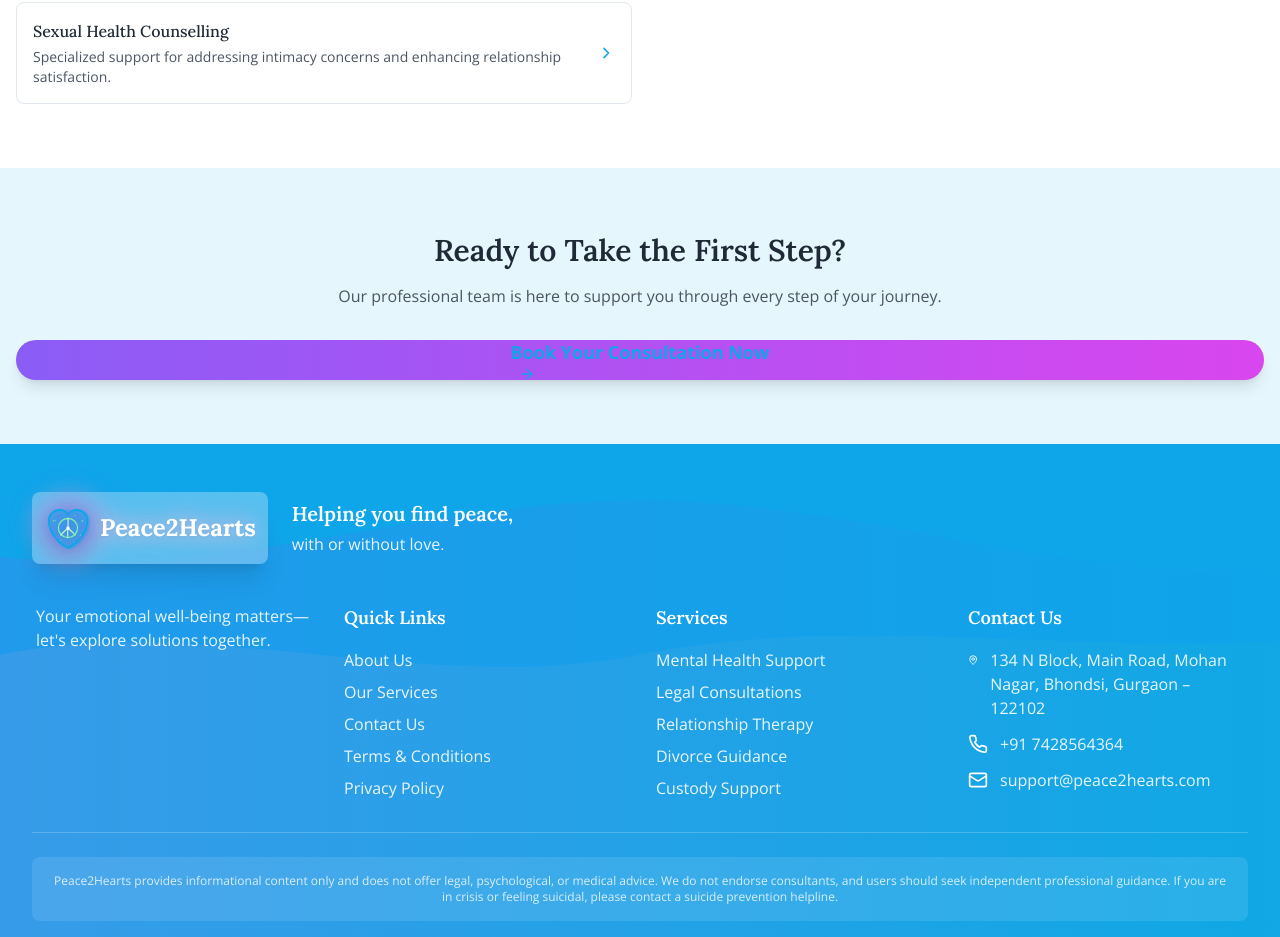
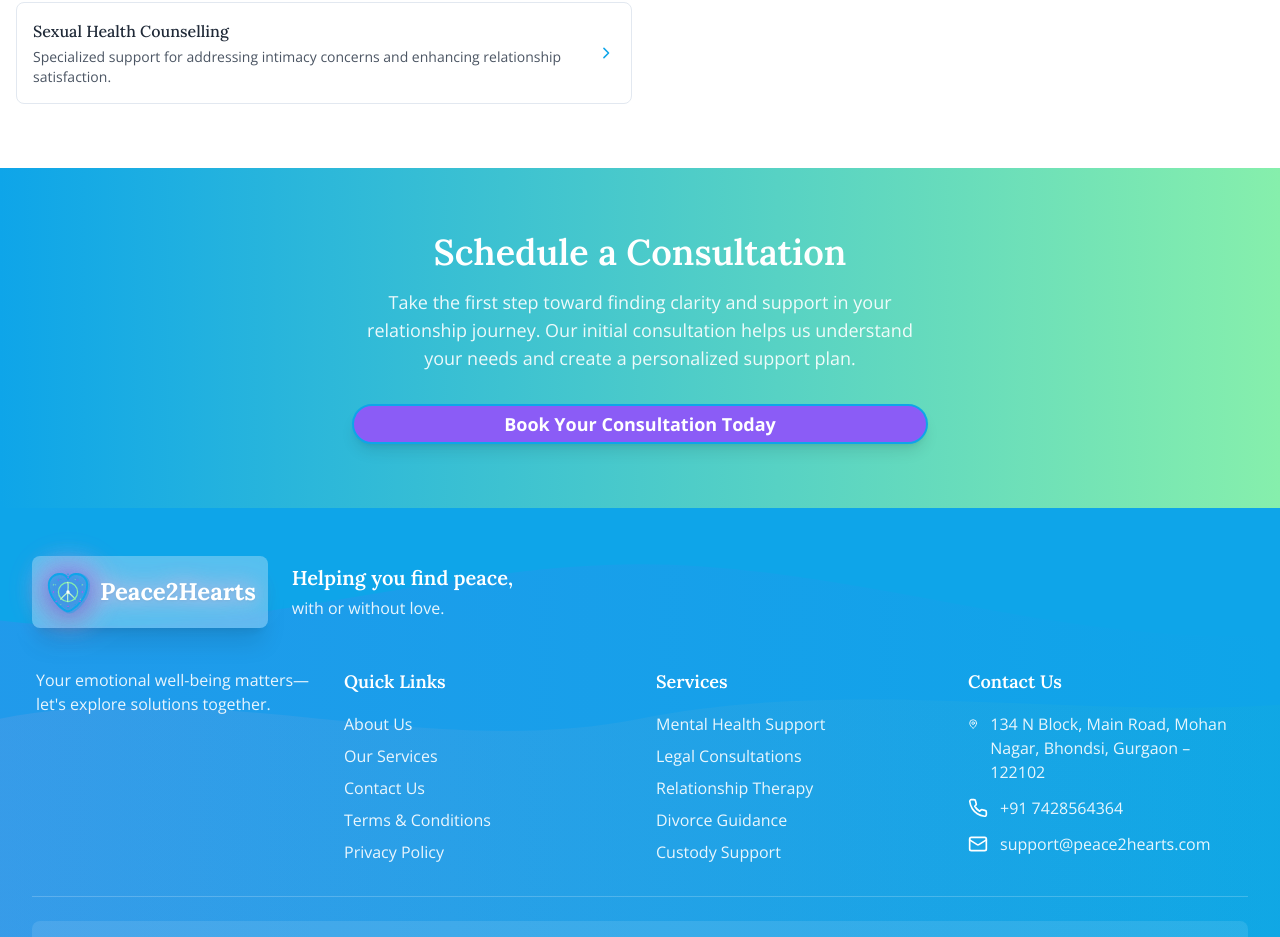
Before and after one commit to Ankur1807/peace-2-hearts, a React (Vite) app: page /services/mental-health in a window 1280 px wide. Shown: the part 2380-3317 px from the top of the page. Built offline with nearby package versions, Linux system fonts and the light colour scheme; no server answers; the database is empty.

Commit message:
Fix: CTA alignment on Services page
Adjust the bottom CTA section on the Services page to ensure proper alignment and visual consistency.

```diff
--- a/src/components/ServiceLayout.tsx
+++ b/src/components/ServiceLayout.tsx
@@ -1,7 +1,6 @@
 import { ReactNode } from 'react';
 import Navigation from './Navigation';
 import Footer from './Footer';
-import { Button } from './ui/button';
 import { FractalButton } from './FractalButton';
 import { Link } from 'react-router-dom';
 import { ArrowRight } from 'lucide-react';
@@ -13,7 +12,7 @@ interface ServiceLayoutProps {
   howItWorks: string[];
   image: string;
   children?: ReactNode;
-  serviceType?: string; // Add this prop to allow passing the service type
+  serviceType?: string;
 }
 
 const ServiceLayout = ({
@@ -25,7 +24,6 @@ const ServiceLayout = ({
   children,
   serviceType
 }: ServiceLayoutProps) => {
-  // Create the booking URL with service type parameter if available
   const bookingUrl = serviceType
     ? `/book-consultation?service=${serviceType}`
     : '/book-consultation';
@@ -35,7 +33,6 @@ const ServiceLayout = ({
       <Navigation />
 
       <main>
-        {/* Hero Section */}
         <section className="py-16 md:py-24 wave-pattern">
           <div className="container mx-auto px-4">
             <div className="flex flex-col md:flex-row items-center gap-12">
@@ -62,7 +59,6 @@ const ServiceLayout = ({
           </div>
         </section>
 
-        {/* For Whom Section */}
         <section className="py-16 bg-softGray">
           <div className="container mx-auto px-4">
             <h2 className="section-title text-3xl mb-8 text-center">Who Can Benefit</h2>
@@ -79,7 +75,6 @@ const ServiceLayout = ({
           </div>
         </section>
 
-        {/* How It Works Section */}
         <section className="py-16">
           <div className="container mx-auto px-4">
             <h2 className="section-title text-3xl mb-8 text-center">How It Works</h2>
@@ -101,26 +96,27 @@ const ServiceLayout = ({
           </div>
         </section>
 
-        {/* Additional Content */}
         {children}
 
-        {/* CTA Section */}
-        <section className="py-16 bg-peacefulBlue/10">
-          <div className="container mx-auto px-4 text-center">
-            <h2 className="section-title text-3xl mb-4">Ready to Take the First Step?</h2>
-            <p className="text-gray-600 max-w-2xl mx-auto mb-8">
-              Our professional team is here to support you through every step of your journey.
+        <section className="py-16 bg-gradient-to-r from-peacefulBlue to-softGreen text-white">
+          <div className="container mx-auto px-4">
+            <div className="max-w-xl mx-auto text-center">
+              <h2 className="text-3xl md:text-4xl font-lora font-semibold mb-4">
+                Schedule a Consultation
+              </h2>
+              <p className="text-lg mb-8 text-white/90">
+                Take the first step toward finding clarity and support in your relationship journey.
+                Our initial consultation helps us understand your needs and create a personalized support plan.
               </p>
               <Link to={bookingUrl}>
                 <FractalButton
-                className="text-lg font-bold bg-white text-peacefulBlue hover:bg-white/90 rounded-full px-8 py-5 shadow-lg"
-                fractalType="primary"
-                pulseEffect={true}
+                  className="rounded-full px-8 py-4 text-lg"
+                  fractalType="cta"
                 >
-                Book Your Consultation Now
-                <ArrowRight className="ml-2 h-4 w-4" />
+                  Book Your Consultation Today
                 </FractalButton>
               </Link>
+            </div>
           </div>
         </section>
       </main>
```
Lines whose indentation alone changed are shown as unchanged.
